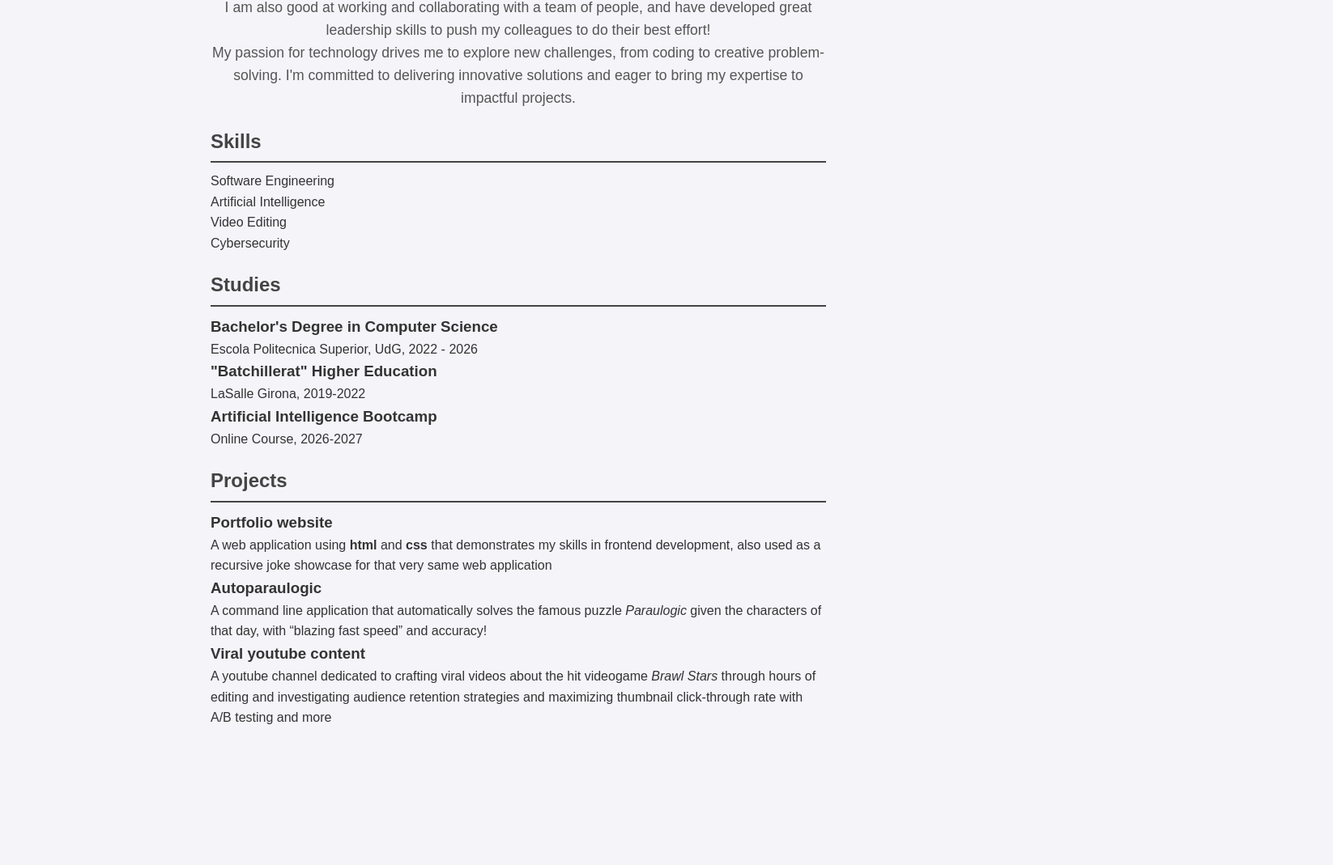
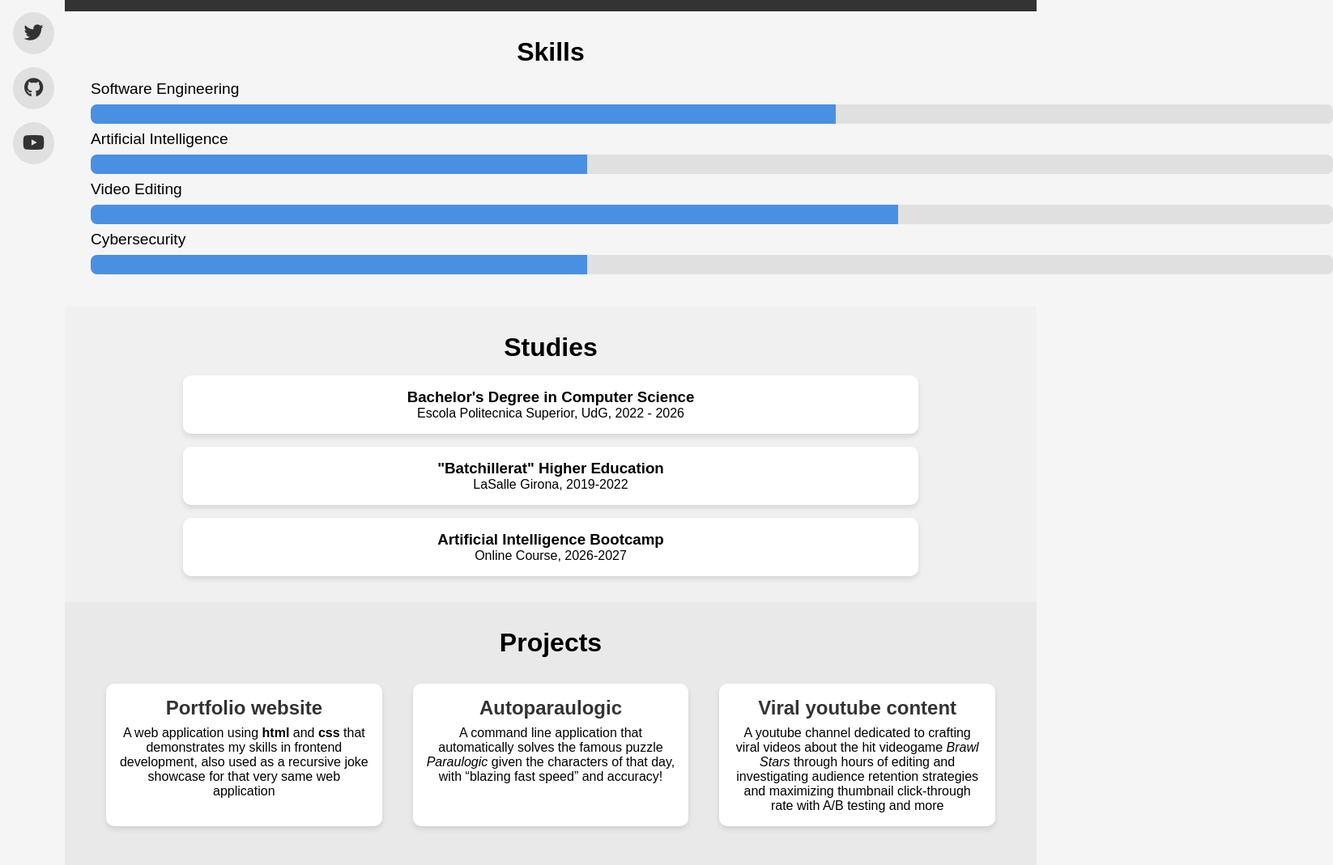
Before and after one commit to NotPamusa/CV, a plain HTML site: page index.html in a window 1280 px wide. Shown: the part 291-1360 px from the top of the page at 81% size, 1646 px wide, since content can reach past the window. Before the commit the page ends 1231 px from the top, so only its background shows below. Drawn offline with Linux system fonts and the light colour scheme.

Commit message:
Update style.css

```diff
--- a/style.css
+++ b/style.css
@@ -1,57 +1,171 @@
-/* Reset some default styles */
 * {
     margin: 0;
     padding: 0;
     box-sizing: border-box;
+    font-family: Arial, sans-serif;
 }
 
 body {
-    font-family: Arial, sans-serif;
-    line-height: 1.6;
-    background-color: #f4f4f9;
+    display: flex;
+    flex-direction: column;
+    align-items: center;
+    background: #f5f5f5;
+}
+
+.side-nav {
+    position: fixed;
+    top: 50%;
+    left: 0;
+    transform: translateY(-50%);
+    display: flex;
+    flex-direction: column;
+    gap: 1rem;
+    padding-left: 1rem;
+    z-index: 10;
+}
+
+.social-icon {
+    font-size: 1.5rem;
     color: #333;
-    padding: 20px;
-    max-width: 800px;
-    margin: auto;
+    background-color: #e0e0e0;
+    padding: 0.75rem;
+    border-radius: 50%;
+    text-align: center;
+    text-decoration: none;
+    transition: transform 0.3s ease, background-color 0.3s ease;
+}
+
+.social-icon:hover {
+    background-color: #4a90e2;
+    color: #fff;
+    transform: scale(1.2);
 }
 
 header {
     text-align: center;
-    margin-bottom: 20px;
+    padding: 2rem;
+    background: #333;
+    color: #fff;
+    margin-left: 5rem;
+    width: calc(100% - 5rem);
+}
+
+.profile-pic {
+    width: 150px;
+    height: 150px;
+    border-radius: 50%;
+    margin-bottom: 1rem;
 }
 
 header h1 {
     font-size: 2.5rem;
-    margin-bottom: 10px;
+    margin-bottom: 0.5rem;
 }
 
 header p {
-    font-size: 1.1rem;
-    color: #555;
+    font-size: 1.2rem;
 }
 
-section {
-    margin-bottom: 20px;
+#skills {
+    padding: 2rem;
+    text-align: center;
+    width: calc(100% - 5rem);
+    margin-left: 5rem;
 }
 
-h2 {
-    color: #444;
-    border-bottom: 2px solid #444;
-    padding-bottom: 5px;
-    margin-bottom: 10px;
+#skills h2 {
+    font-size: 2rem;
+    margin-bottom: 1rem;
 }
 
-.job, .education {
-    margin-bottom: 15px;
+.skill {
+    width: 90%;
+    margin: 0.5rem 0;
 }
 
-ul {
-    list-style-type: none;
+.skill p {
+    font-size: 1.2rem;
+    margin-bottom: 0.5rem;
+    text-align: left;
 }
 
-footer {
+.progress-bar {
+    width: 150%;
+    background-color: #e0e0e0;
+    border-radius: 8px;
+    overflow: hidden;
+    height: 1.5rem;
+}
+
+.progress {
+    height: 100%;
+    background-color: #4a90e2;
+    width: 100%;
+}
+
+#studies {
+    padding: 2rem;
     text-align: center;
-    font-size: 0.9rem;
-    color: #777;
-    margin-top: 20px;
+    width: calc(100% - 5rem);
+    margin-left: 5rem;
+    background-color: #f0f0f0;
 }
+
+#studies h2 {
+    font-size: 2rem;
+    margin-bottom: 1rem;
+}
+
+.studies-container {
+    display: flex;
+    flex-direction: column;
+    align-items: center;
+    gap: 1rem;
+}
+
+.study {
+    background: #fff;
+    width: 80%;
+    padding: 1rem;
+    border-radius: 10px;
+    box-shadow: 0 4px 6px rgba(0, 0, 0, 0.1);
+}
+
+#projects {
+    padding: 2rem;
+    background: #e9e9e9;
+    width: calc(100% - 5rem);
+    text-align: center;
+    margin-left: 5rem;
+}
+
+#projects h2 {
+    font-size: 2rem;
+    margin-bottom: 1rem;
+}
+
+.projects-container {
+    display: flex;
+    justify-content: space-around;
+    flex-wrap: wrap;
+}
+
+.project {
+    background: #fff;
+    width: 30%;
+    padding: 1rem;
+    border-radius: 10px;
+    box-shadow: 0 4px 6px rgba(0, 0, 0, 0.1);
+    margin: 1rem;
+    transition: transform 0.3s ease;
+}
+
+.project:hover {
+    transform: scale(1.05);
+}
+
+.project h3 {
+    font-size: 1.5rem;
+    color: #333;
+    margin-bottom: 0.5rem;
+}
```
